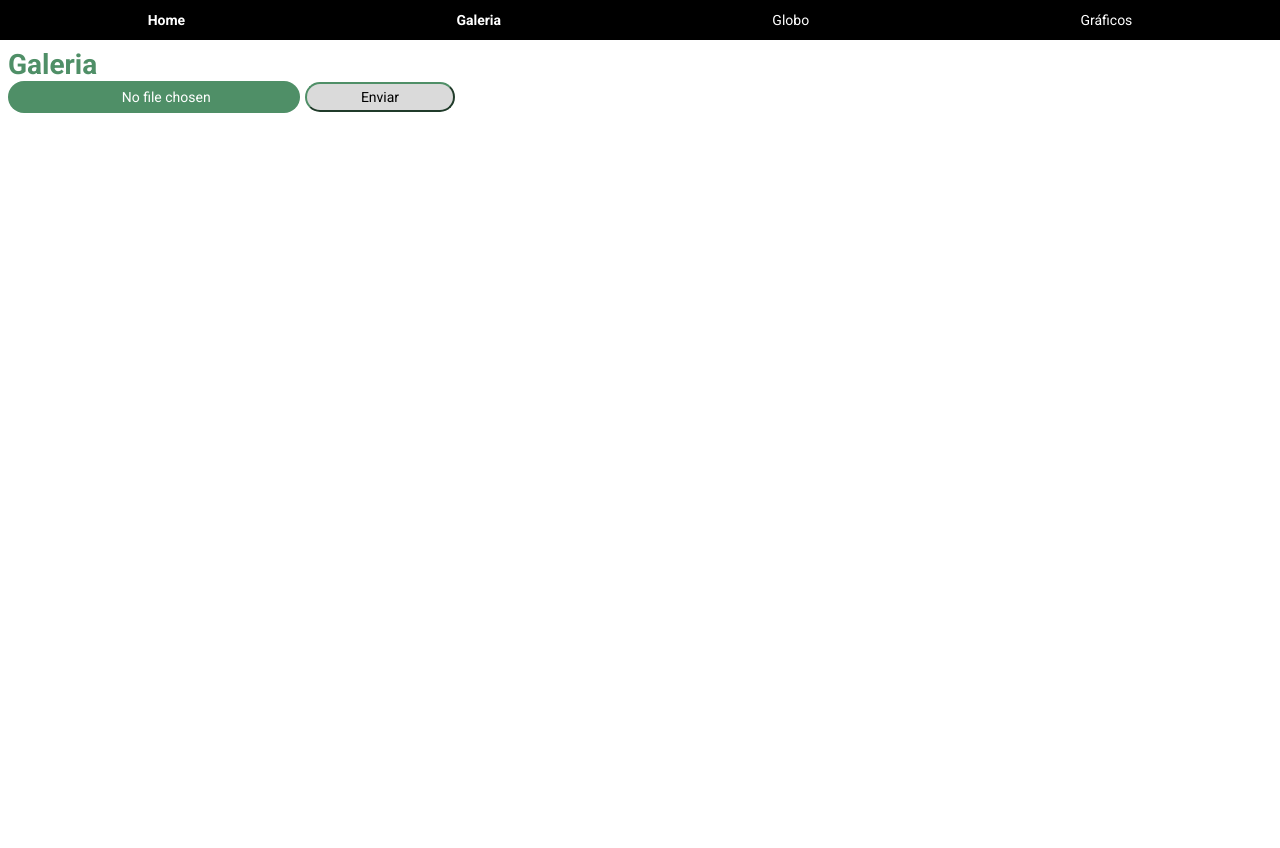
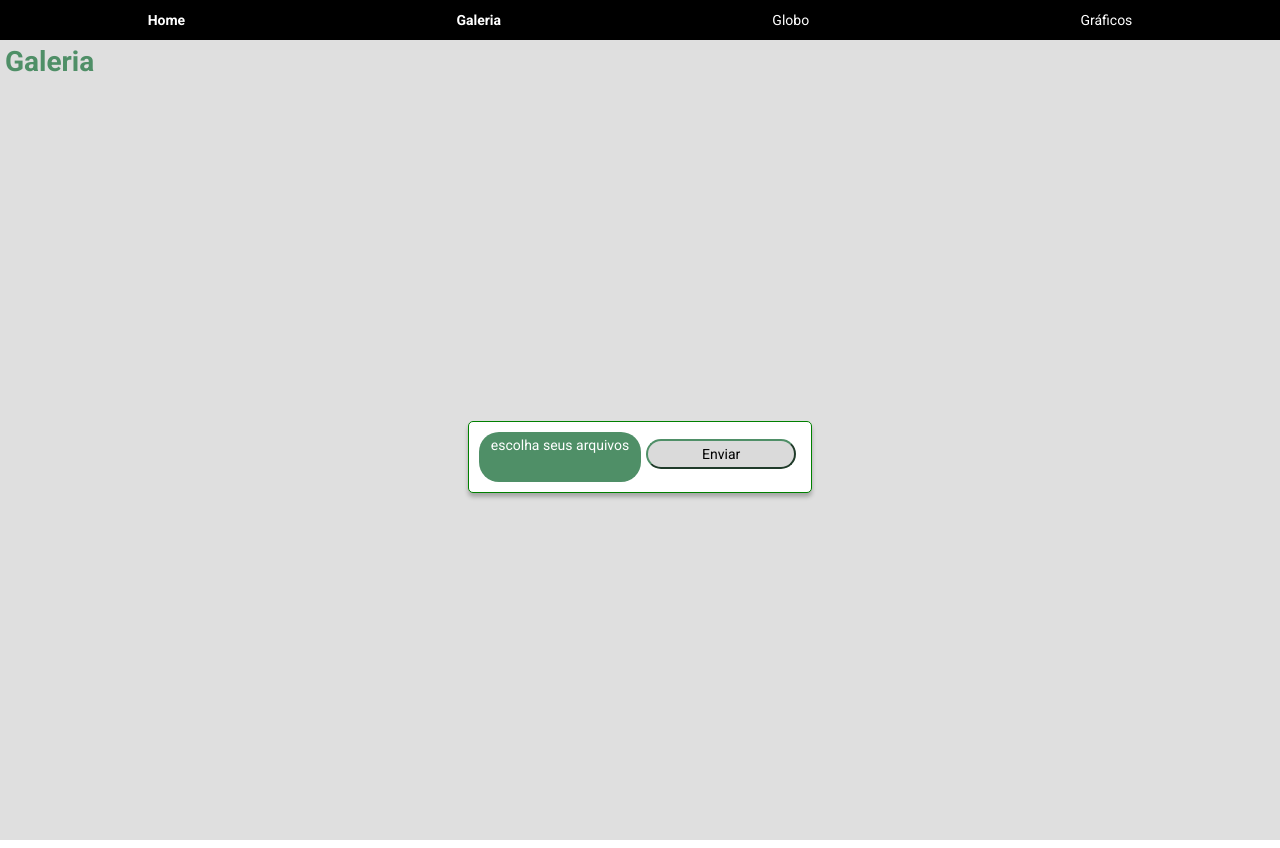
Before and after one commit to oliveiragit/teste-front, a React (Create React App) app: page /uploadImages in a window 1280 px wide. Built offline with nearby package versions, Linux system fonts and the light colour scheme; the HTML template or start-up script is replaced by a standard one; what @amcharts/amcharts4 would draw is missing.

Commit message:
styled UploadImages

```diff
--- a/src/pages/Graphs/Graph1/GraphChannel/index.js
+++ b/src/pages/Graphs/Graph1/GraphChannel/index.js
@@ -28,8 +28,6 @@ function GraphChannel() {
     // Create axes
     const yAxis = chart.yAxes.push(new am4charts.CategoryAxis());
     yAxis.dataFields.category = 'category';
-    // yAxis.renderer.grid.template.disabled = true;
-    // yAxis.renderer.labels.template.disabled = true;
 
     const xAxis = chart.xAxes.push(new am4charts.ValueAxis());
     xAxis.min = 0;
--- a/src/pages/Graphs/Graph2/index.js
+++ b/src/pages/Graphs/Graph2/index.js
@@ -25,7 +25,7 @@ function Graph2() {
     /* Create axes */
     const categoryAxis = chart.xAxes.push(new am4charts.CategoryAxis());
     categoryAxis.dataFields.category = 'porto';
-    categoryAxis.renderer.minGridDistance = 30;
+    categoryAxis.renderer.minGridDistance = 5;
 
     /* Create value axis */
     const valueAxis = chart.yAxes.push(new am4charts.ValueAxis());
@@ -43,6 +43,8 @@ function Graph2() {
     columnSeries.columns.template.propertyFields.stroke = 'stroke';
     columnSeries.columns.template.propertyFields.strokeWidth = 'strokeWidth';
     columnSeries.columns.template.propertyFields.strokeDasharray = 'columnDash';
+    columnSeries.columns.template.width = am4core.percent(40);
+
     columnSeries.tooltip.label.textAlign = 'middle';
 
     const lineSeries = chart.series.push(new am4charts.LineSeries());
--- a/src/pages/Graphs/Graph2/mock.js
+++ b/src/pages/Graphs/Graph2/mock.js
@@ -1,13 +1,13 @@
 export const data = [
   {
     porto: 'Navegantes',
-    containers: 12200,
+    containers: 10500,
     embarques: 4000,
     lineDash: '5,5',
   },
   {
     porto: 'Itajaí',
-    containers: 10200,
+    containers: 12200,
     embarques: 10000,
     lineDash: '5,5',
   },
--- a/src/pages/Graphs/Graph5/index.js
+++ b/src/pages/Graphs/Graph5/index.js
@@ -32,7 +32,7 @@ function Graph5() {
     chart.legend = new am4charts.Legend();
 
     const categoryAxis = chart.xAxes.push(new am4charts.CategoryAxis());
-    categoryAxis.dataFields.category = 'category';
+    categoryAxis.dataFields.category = 'day';
     categoryAxis.renderer.minGridDistance = 5;
 
     const valueAxis = chart.yAxes.push(new am4charts.ValueAxis());
@@ -48,7 +48,7 @@ function Graph5() {
       series.columns.template.tooltipText =
         "{name}: {valueY.totalPercent.formatNumber('#.00')}%";
       series.name = 'dentro da média';
-      series.dataFields.categoryX = 'category';
+      series.dataFields.categoryX = 'day';
       series.dataFields.valueY = field;
       series.dataFields.valueYShow = 'totalPercent';
       series.dataItems.template.locations.categoryX = 0.5;
@@ -75,7 +75,7 @@ function Graph5() {
   return (
     <>
       <h2>Gráfico 5</h2>
-      <h4>Faturamento (mil)</h4>
+      <h4>Relação da média do consumo/hora do período</h4>
       <div id="graph5" style={{ width: '100%', height: '500px' }} />
     </>
   );
--- a/src/pages/Graphs/Graph5/mock.js
+++ b/src/pages/Graphs/Graph5/mock.js
@@ -1,58 +1,58 @@
 export const data = [
   {
-    category: '01/01',
+    day: '01/01',
     value1: 1,
     value2: 5,
     value3: 3,
     value4: 1,
   },
   {
-    category: '02/01',
+    day: '02/01',
     value1: 2,
   },
   {
-    category: '03/01',
+    day: '03/01',
     value1: 3,
     value2: 5,
     value3: 4,
     value4: 1,
   },
   {
-    category: '04/01',
+    day: '04/01',
     value1: 4,
     value2: 5,
     value3: 6,
   },
   {
-    category: '05/01',
+    day: '05/01',
     value1: 3,
     value2: 5,
     value3: 4,
   },
   {
-    category: '06/01',
+    day: '06/01',
     value1: 2,
     value2: 13,
     value3: 1,
   },
   {
-    category: '07/01',
+    day: '07/01',
     value1: 2,
     value2: 5,
     value3: 3,
   },
   {
-    category: '08/01',
+    day: '08/01',
     value1: 3,
     value2: 5,
     value3: 4,
   },
   {
-    category: '09/01',
+    day: '09/01',
     value1: 4,
   },
   {
-    category: '10/01',
+    day: '10/01',
     value1: 3,
     value2: 5,
     value3: 4,
--- a/src/pages/Graphs/GraphTeste/index.js
+++ b/src/pages/Graphs/GraphTeste/index.js
@@ -54,8 +54,7 @@ function GraphTeste() {
   }, []);
   return (
     <>
-      <h2>Gráfico Teste</h2>
-      <h4>Faturamento (mil)</h4>
+      <h2>Gráfico para testes</h2>
       <div id="graphTeste" style={{ width: '100%', height: '500px' }} />
     </>
   );
--- a/src/pages/UploadImages/index.js
+++ b/src/pages/UploadImages/index.js
@@ -1,3 +1,4 @@
+/* eslint-disable jsx-a11y/label-has-associated-control */
 import React, { useEffect, useState } from 'react';
 import { toast } from 'react-toastify';
 
@@ -29,6 +30,10 @@ export default function UploadImages() {
       await api
         .post('upload', data)
         .catch(() => toast.error('Oops! não conseguimos enviar'));
+      toast.success('Fotos envidas com sucesso!');
+      setImgURL([]);
+      setUploads([]);
+      document.getElementById('form').reset();
     }
   }
   return (
@@ -43,17 +48,19 @@ export default function UploadImages() {
           ))}
         </List>
 
-        <Form onSubmit={handleSubmit}>
+        <Form id="form" onSubmit={handleSubmit}>
+          <label htmlFor="inputfile">
             <input
               type="file"
               className="inputfile"
               id="inputfile"
               name="file_upload[file]"
-            multiple
+              multiple="multiple"
               accept="image/*"
               onChange={onChange}
             />
-
+            escolha seus arquivos
+          </label>
           <input type="submit" value="Enviar" />
         </Form>
       </div>
--- a/src/pages/UploadImages/styles.js
+++ b/src/pages/UploadImages/styles.js
@@ -3,40 +3,85 @@ import styled from 'styled-components';
 import { lighten } from 'polished';
 
 export const Container = styled.div`
-  margin: 8px;
+  background: #dadadada;
   height: 100%;
+  padding: 5px;
+  display: flex;
+  flex-direction: column;
+  align-items: center;
+  justify-content: center;
   h1 {
+    align-self: flex-start;
     color: #4f8f67;
+  }
+  div {
+    margin: auto;
+    border: 0.5px solid green;
+    padding: 10px;
+
+    background-color: #fff;
+    border-radius: 5px;
+    max-width: 1080px;
+    box-shadow: 0px 4px 4px rgba(0, 0, 0, 0.25);
   }
 `;
 
 export const List = styled.ul`
   display: flex;
   flex-wrap: wrap;
+  justify-content: space-around;
+
+  li {
+    margin: 8px;
+  }
+
   img {
-    width: 80px;
-    height: 80px;
-    padding: 5px;
+    width: auto;
+    max-width: 300px;
+    height: auto;
+    max-height: 250px;
+    border-radius: 5px;
+    box-shadow: 0px 4px 4px rgba(0, 0, 0, 0.25);
   }
 `;
 
 export const Form = styled.form`
-  input[type='file'] {
-    cursor: pointer !important;
+  display: flex;
+  justify-content: center;
+  align-items: center;
+  flex-wrap: wrap;
+
+  .inputfile {
+    width: 0.1px;
+    height: 0.1px;
+    opacity: 0;
+    overflow: hidden;
+    position: absolute;
+    z-index: -1;
   }
-  input[type='file']::-webkit-file-upload-button {
-    visibility: hidden;
-  }
-  input[type='file'] {
+  label {
+    height: 50px;
+    max-width: 250px;
     border: none;
     padding: 5px 12px;
     background: #4f8f67;
+    border-radius: 20px;
     color: #fff;
     font-size: 1em;
     transition: all 0.4s;
     cursor: pointer;
-    border-radius: 20px;
+
+    transition: color background 1s;
   }
+  .inputfile:focus + label,
+  label:hover {
+    background: ${lighten(0.3, '#4f8f67')};
+    color: black;
+  }
+  .inputfile + label {
+    cursor: pointer; /* "hand" cursor */
+  }
+
   input[type='submit'] {
     background: #dadada;
     margin: 0 5px 5px;
@@ -49,10 +94,5 @@ export const Form = styled.form`
     &:hover {
       background: ${lighten(0.3, '#cfcfcf')};
     }
-    &:disabled {
-      background-color: #ccc;
-      cursor: not-allowed;
-      pointer-events: all !important;
-    }
   }
 `;
```
Also changed, not shown: .eslintrc.js. Lines whose indentation alone changed are shown as unchanged.
